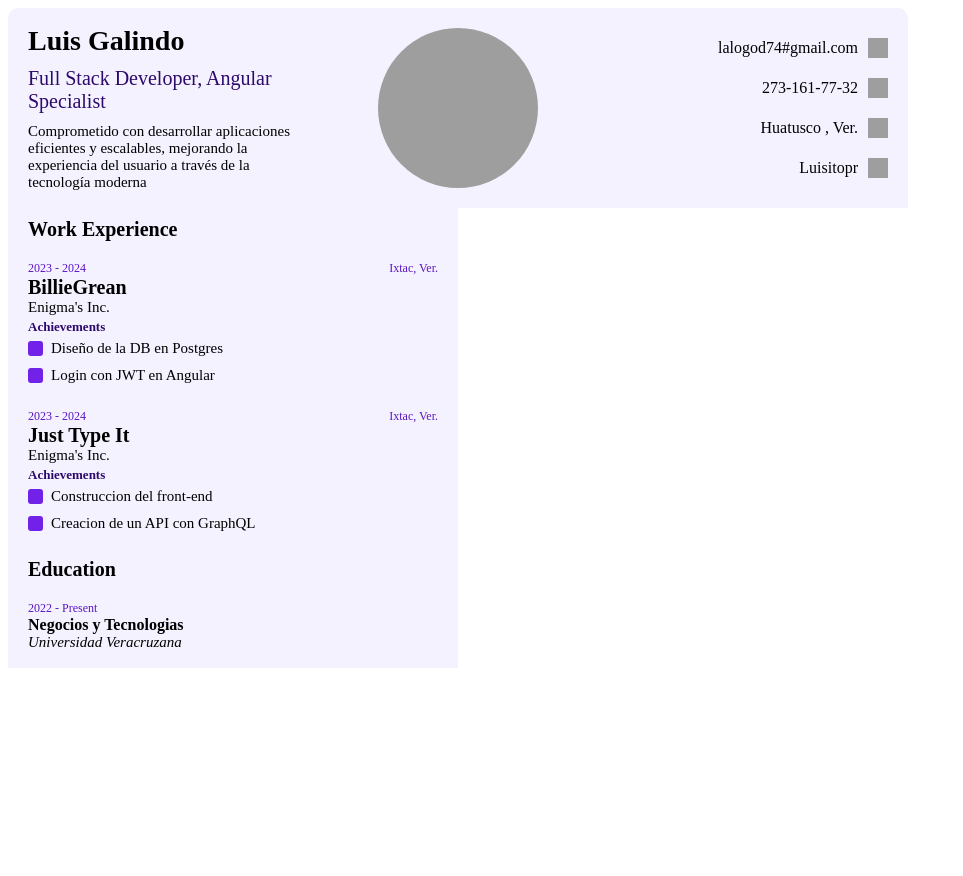
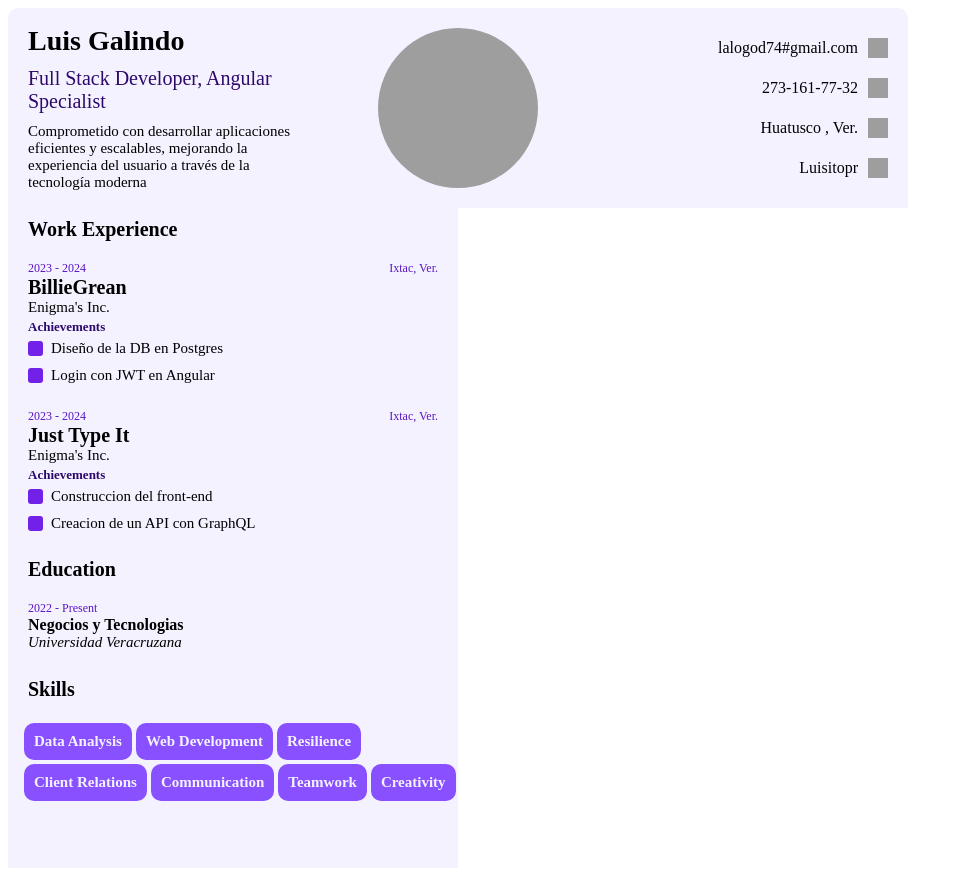
Before and after one commit to Luisitopr/Luisitopr.github.io, an Angular app: page / in a window 1280 px wide. Shown: the whole page, without its empty margins (0-963 px from the left). Before the commit the page ends 800 px from the top, so only its background shows below. Built offline with nearby package versions, Linux system fonts and the light colour scheme; grey boxes are pictures that could not be loaded.

Commit message:
add skills branch #4

```diff
--- a/src/app/app.component.html
+++ b/src/app/app.component.html
@@ -10,5 +10,10 @@
       <div id="education">
         <app-education></app-education>
     </div>
+    <div id="right_side">
+      <div id="skills">
+          <app-skills></app-skills>
+      </div>
+    </div>
   </div>
 </section>
--- a/src/app/app.component.ts
+++ b/src/app/app.component.ts
@@ -3,12 +3,12 @@ import { RouterOutlet } from '@angular/router';
 import { HeaderComponent } from './header/header.component';
 import { WorkExperienceComponent } from './work-experience/work-experience.component';
 import { EducationComponent } from './education/education.component';
-
+import { SkillsComponent } from './skills/skills.component';
 
 @Component({
   selector: 'app-root',
   standalone: true,
-  imports: [RouterOutlet, HeaderComponent, WorkExperienceComponent,EducationComponent],
+  imports: [RouterOutlet, HeaderComponent, WorkExperienceComponent,EducationComponent,SkillsComponent],
   templateUrl: './app.component.html',
   styleUrl: './app.component.css'
 })
--- /dev/null
+++ b/src/app/skills/skills.component.css
@@ -0,0 +1,30 @@
+.skills {
+    background-color: #f4f2ff;
+    width: 450px;
+    height: 200px;
+  }
+
+  #skills_title {
+    margin: 0;
+    padding-left: 20px;
+    padding-top: 10px;
+    font-size: 20px;
+    font-weight: bold;
+  }
+
+  #skills_items {
+    padding-left: 14px;
+    padding-top: 20px;
+    margin: 0;
+  }
+
+  p {
+    display: inline-block;
+    font-size: 15px;
+    color: #f4f2ff;
+    background-color: #8850ff;
+    font-weight: bold;
+    padding: 10px;
+    border-radius: 10px;
+    margin: 2px;
+  }
--- /dev/null
+++ b/src/app/skills/skills.component.html
@@ -0,0 +1,6 @@
+<section class="skills">
+    <h1 id="skills_title">Skills</h1>
+    <div id="skills_items">
+      <p id="skill" *ngFor="let skill of skills">{{skill.description}}</p>
+    </div>
+  </section>
--- /dev/null
+++ b/src/app/skills/skills.component.ts
@@ -0,0 +1,55 @@
+import { Component } from '@angular/core';
+import { CommonModule } from '@angular/common';
+
+@Component({
+  selector: 'app-skills',
+  standalone: true,
+  imports: [CommonModule],
+  templateUrl: './skills.component.html',
+  styleUrls: ['./skills.component.css']
+})
+export class SkillsComponent {
+
+  skills: Array<any> = [];
+
+  constructor() {}
+
+  ngOnInit(): void {
+    let skill1 = {
+      description: "Data Analysis"
+    }
+
+    let skill2 = {
+      description: "Web Development"
+    }
+
+    let skill3 = {
+      description: "Resilience"
+    }
+
+    let skill4 = {
+      description: "Client Relations"
+    }
+
+    let skill5 = {
+      description: "Communication"
+    }
+
+    let skill6 = {
+      description: "Teamwork"
+    }
+
+    let skill7 = {
+      description: "Creativity"
+    }
+
+    this.skills.push(skill1);
+    this.skills.push(skill2);
+    this.skills.push(skill3);
+    this.skills.push(skill4);
+    this.skills.push(skill5);
+    this.skills.push(skill6);
+    this.skills.push(skill7);
+    console.log(this.skills);
+  }
+}
```
Also changed, not shown: 1 other file (tests, documents, lock files or other folders).
